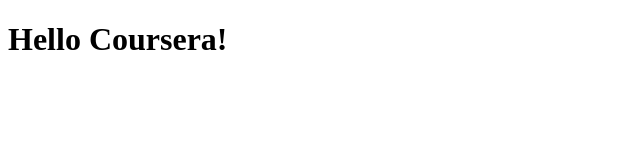
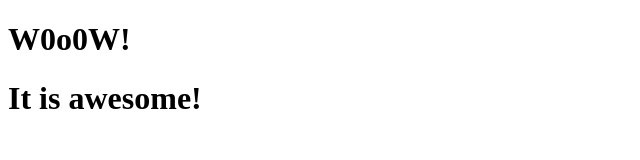
Before and after one commit to elhamfo/coursera-learning, a plain HTML site: page index.html in a window 1280 px wide. Shown: the whole page, without its empty margins (0-640 px from the left). Drawn offline with Linux system fonts and the light colour scheme.

Commit message:
some changes

```diff
--- a/index.html
+++ b/index.html
@@ -2,9 +2,10 @@
 <html>
 	<head>
 		<meta charset="utf-8">
-		<title>Hello Coursera</title>
+		<title>Hello Dear</title>
 	</head>
 	<body>
-		<h1>Hello Coursera!</h1>
+		<h1>W0o0W!</h1>
+		<h1>It is awesome!</h1>
 	</body>
 </html>
```
